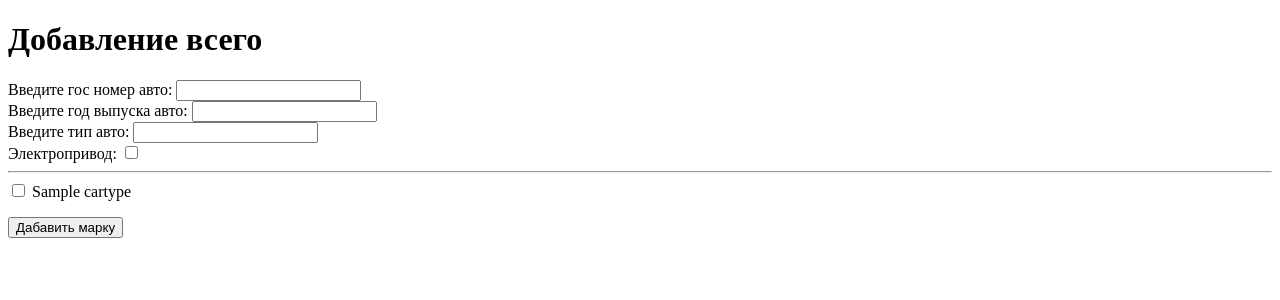
After one commit to VasilevDmiVas/vdvParking, a Django app: page /autopark/add_car_all in a window 1280 px wide. The commit adds this page. Shown: the top 300 px of the page. Run offline with Django 5.2, Linux system fonts and the light colour scheme; tables that the repository leaves empty hold one stand-in row (values such as "Sample post").

Commit message:
Добавлена таблиуа все авто

```diff
--- a/autopark/forms.py
+++ b/autopark/forms.py
@@ -1,5 +1,15 @@
 from django import forms
+
+from autopark.models import CarType
 
 
 class CarForm(forms.Form):
     name = forms.CharField(max_length=100, label='Введите марку авто')
+
+
+class Car_all(forms.Form):
+    car_number = forms.CharField(max_length=10, label='Введите гос номер авто')
+    year = forms.IntegerField(label='Введите год выпуска авто')
+    name = forms.CharField(max_length=100, label='Введите тип авто')
+    # car_type = forms.ModelChoiceField(queryset=CarType.objects.all(), label='Выберите тип авто')
+    is_electric = forms.BooleanField(label='Электропривод', required=False)
--- a/autopark/models.py
+++ b/autopark/models.py
@@ -7,6 +7,8 @@ class CarType(models.Model):
 
     class Meta:
         ordering = ['name']
+
+
 
 
 class CarBrand(models.Model):
--- a/autopark/urls.py
+++ b/autopark/urls.py
@@ -3,5 +3,6 @@ from . import views
 
 urlpatterns = [
     path('', views.add_car, name='add_car'),
+    path('add_car_all', views.add_car_all, name='add_car_all'),
 
 ]
--- a/autopark/views.py
+++ b/autopark/views.py
@@ -1,8 +1,8 @@
 from django.http import HttpRequest, HttpResponse
 from django.shortcuts import render
 
-from autopark.forms import CarForm
-from autopark.models import CarType
+from autopark.forms import CarForm, Car_all
+from autopark.models import CarType, Car
 
 
 # Create your views here.
@@ -15,9 +15,34 @@ def add_car(request: HttpRequest) -> HttpResponse:
             # CarType название модели
             car = CarType()
             car.name = form.cleaned_data['name']
-            car.type = form.cleaned_data['type']
             car.save()
             return HttpResponse('Ok')
     else:
         form = CarForm()
     return render(request, 'add_car.html', {'form': form})
+
+
+def add_car_all(request: HttpRequest) -> HttpResponse:
+    car_list = CarType.objects.all()
+    car_form = Car_all()
+    if request.method == 'POST':
+        car_form = Car_all(request.POST)
+        if car_form.is_valid():
+            car_form = Car(
+                car_number=car_form.cleaned_data['car_number'],
+                year=car_form.cleaned_data['year'],
+
+            )
+            car_form.save()
+            car_form.car_type_id = car_form.id
+            car_form.save()
+
+
+
+            # CarType название модели
+            return HttpResponse('Ok')
+    data = {
+        'users': car_list,
+        'form': car_form
+    }
+    return render(request, 'add_car_all.html', context=data)
--- a/templates/add_car.html
+++ b/templates/add_car.html
@@ -12,7 +12,7 @@
 </head>
 <body>
     <h1>Добавление авто</h1>
-    <form action="/autopark/" method="post">
+    <form method="post">
         {% csrf_token %}
         {{ form }}
         <p></p>
--- /dev/null
+++ b/templates/add_car_all.html
@@ -0,0 +1,28 @@
+<!doctype html>
+<html lang="ru">
+<head>
+    <meta charset="UTF-8">
+    <meta name="viewport"
+          content="width=device-width, user-scalable=no, initial-scale=1.0, maximum-scale=1.0, minimum-scale=1.0">
+    <meta http-equiv="X-UA-Compatible" content="ie=edge">
+    <title>Добавление всего</title>
+</head>
+<body>
+    <h1>Добавление всего</h1>
+        <form method="post">
+        {% csrf_token %}
+        {{ form }}
+        <hr/>
+            {% for CarType in users %}
+                <label>
+                    <input type="checkbox" name="users" value="{{ CarType.id }}"/>
+                </label>
+                {{ CarType.name }}<br/>
+            {% endfor %}
+        <p></p>
+        <input type="submit" value="Дабавить марку">
+    </form>
+</body>
+</html>
+</body>
+</html>
```
Also changed, not shown: autopark/migrations/0002_carbrand_parking_alter_cartype_options_car.py (added), db.sqlite3 (added).
